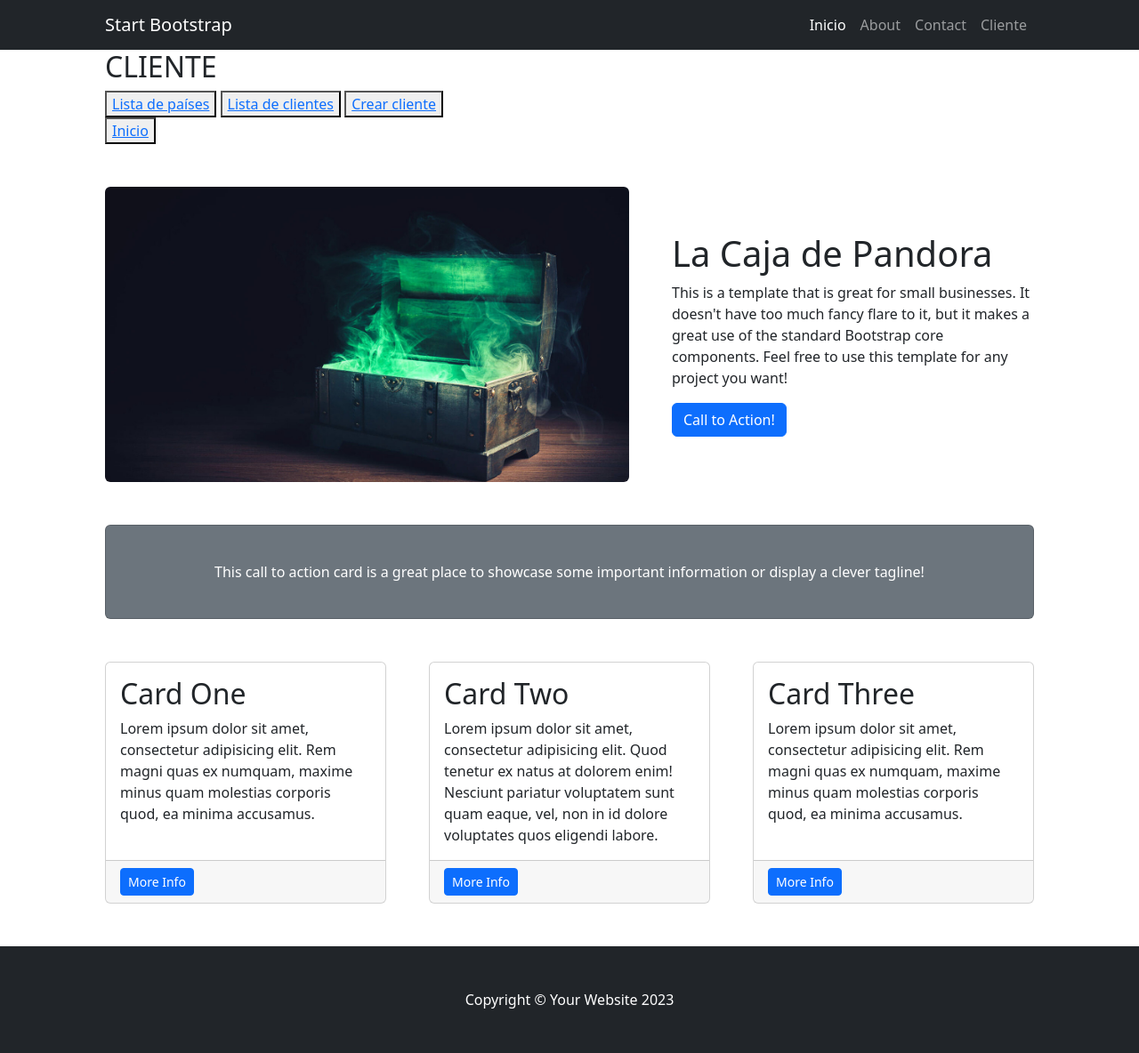
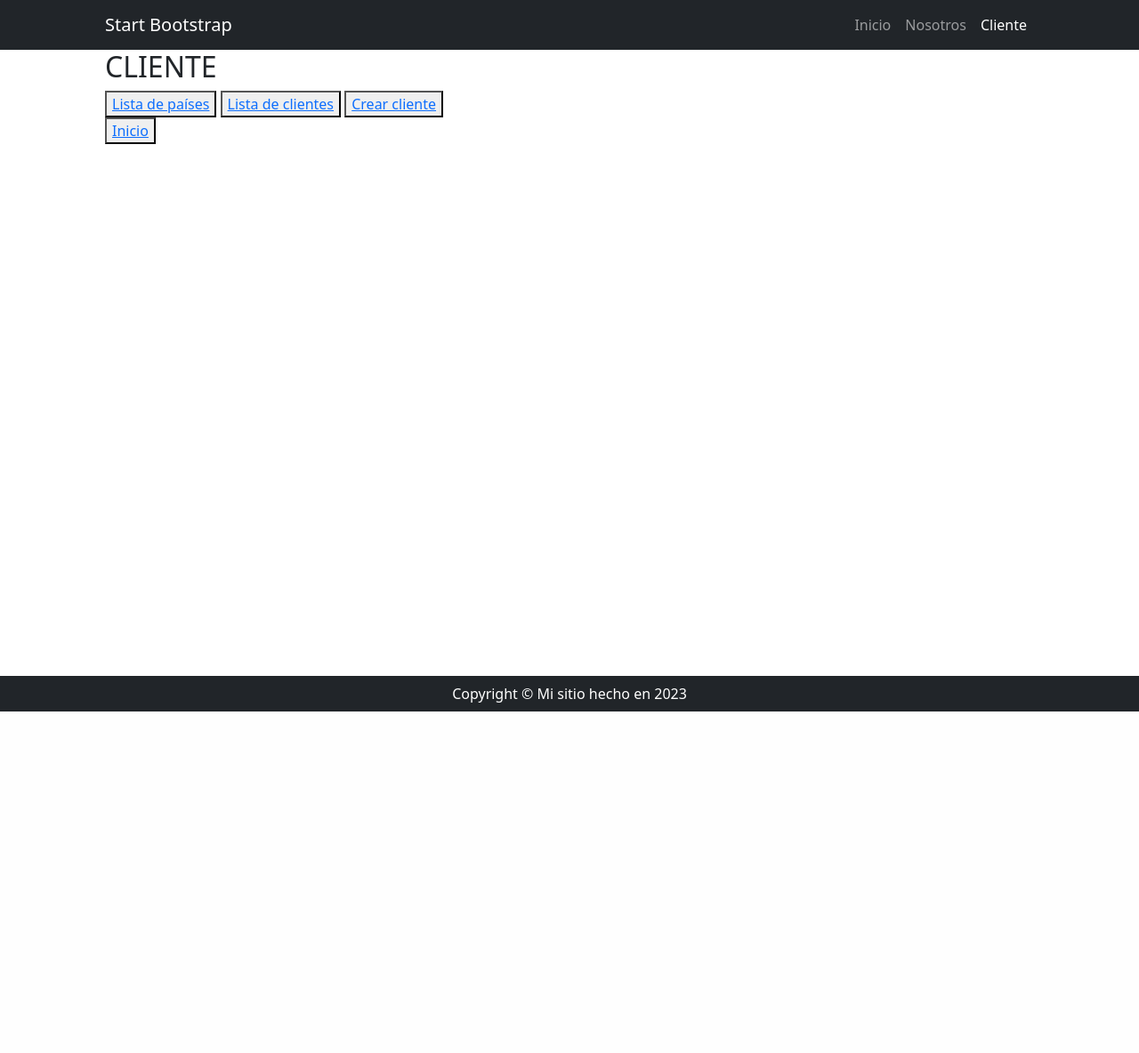
Before and after one commit to mullerger72/MotoTravel, a Django app: page /clientes/ in a window 1280 px wide. Shown: the whole page at 89% size. After the commit the page ends 800 px from the top, so only its background shows below. Run offline with Django 5.2, Linux system fonts and the light colour scheme; some libraries are stand-ins or nearby versions.

Commit message:
Arreglos

```diff
--- a/project/core/templates/core/base.html
+++ b/project/core/templates/core/base.html
@@ -18,63 +18,22 @@
         <link href="{% static 'core/css/styles.css' %}" rel="stylesheet" />
     </head>
     <body>
+
         {% include 'core/navbar.html' %}
+
         <!-- Page Content-->
         <div class="container px-4 px-lg-5">
+
             {% block content %}
 
             {% endblock content %}
-            <!-- Heading Row-->
-            <div class="row gx-4 gx-lg-5 align-items-center my-5">
-                <div class="col-lg-7"><img class="img-fluid rounded mb-4 mb-lg-0" src="{% static 'core/img/caja.jpg' %}" alt="..." /></div>
-                <div class="col-lg-5">
-                    <h1 class="font-weight-light">La Caja de Pandora</h1>
-                    <p>This is a template that is great for small businesses. It doesn't have too much fancy flare to it, but it makes a great use of the standard Bootstrap core components. Feel free to use this template for any project you want!</p>
-                    <a class="btn btn-primary" href="#!">Call to Action!</a>
-                </div>
-            </div>
-            <!-- Call to Action-->
-            <div class="card text-white bg-secondary my-5 py-4 text-center">
-                <div class="card-body"><p class="text-white m-0">This call to action card is a great place to showcase some important information or display a clever tagline!</p></div>
-            </div>
-            <!-- Content Row-->
-            <div class="row gx-4 gx-lg-5">
-                <div class="col-md-4 mb-5">
-                    <div class="card h-100">
-                        <div class="card-body">
-                            <h2 class="card-title">Card One</h2>
-                            <p class="card-text">Lorem ipsum dolor sit amet, consectetur adipisicing elit. Rem magni quas ex numquam, maxime minus quam molestias corporis quod, ea minima accusamus.</p>
-                        </div>
-                        <div class="card-footer"><a class="btn btn-primary btn-sm" href="#!">More Info</a></div>
-                    </div>
-                </div>
-                <div class="col-md-4 mb-5">
-                    <div class="card h-100">
-                        <div class="card-body">
-                            <h2 class="card-title">Card Two</h2>
-                            <p class="card-text">Lorem ipsum dolor sit amet, consectetur adipisicing elit. Quod tenetur ex natus at dolorem enim! Nesciunt pariatur voluptatem sunt quam eaque, vel, non in id dolore voluptates quos eligendi labore.</p>
-                        </div>
-                        <div class="card-footer"><a class="btn btn-primary btn-sm" href="#!">More Info</a></div>
-                    </div>
-                </div>
-                <div class="col-md-4 mb-5">
-                    <div class="card h-100">
-                        <div class="card-body">
-                            <h2 class="card-title">Card Three</h2>
-                            <p class="card-text">Lorem ipsum dolor sit amet, consectetur adipisicing elit. Rem magni quas ex numquam, maxime minus quam molestias corporis quod, ea minima accusamus.</p>
-                        </div>
-                        <div class="card-footer"><a class="btn btn-primary btn-sm" href="#!">More Info</a></div>
-                    </div>
-                </div>
-            </div>
+
+            {% include 'core/footer.html' %}
+
         </div>
-        <!-- Footer-->
-        <footer class="py-5 bg-dark">
-            <div class="container px-4 px-lg-5"><p class="m-0 text-center text-white">Copyright &copy; Your Website 2023</p></div>
-        </footer>
+
         <!-- Bootstrap core JS-->
         <script src="https://cdn.jsdelivr.net/npm/bootstrap@5.2.3/dist/js/bootstrap.bundle.min.js"></script>
-        <!-- Core theme JS-->
         <script src="{% static 'core/js/scripts.js' %}"></script>
     </body>
 </html>
--- /dev/null
+++ b/project/core/templates/core/footer.html
@@ -0,0 +1,3 @@
+<footer class="py-2 bg-dark fixed-bottom">
+    <div class="container px-4 px-lg-5"><p class="m-0 text-center text-white">Copyright &copy; Mi sitio hecho en 2023</p></div>
+</footer>
--- a/project/core/templates/core/navbar.html
+++ b/project/core/templates/core/navbar.html
@@ -5,10 +5,9 @@
         <button class="navbar-toggler" type="button" data-bs-toggle="collapse" data-bs-target="#navbarSupportedContent" aria-controls="navbarSupportedContent" aria-expanded="false" aria-label="Toggle navigation"><span class="navbar-toggler-icon"></span></button>
         <div class="collapse navbar-collapse" id="navbarSupportedContent">
             <ul class="navbar-nav ms-auto mb-2 mb-lg-0">
-                <li class="nav-item"><a class="nav-link active" aria-current="page" href="{% url 'core:index' %}">Inicio</a></li>
-                <li class="nav-item"><a class="nav-link" href="#!">About</a></li>
-                <li class="nav-item"><a class="nav-link" href="#!">Contact</a></li>
-                <li class="nav-item"><a class="nav-link" href="{% url 'cliente:index' %}">Cliente</a></li>
+                <li class="nav-item"><a class="nav-link {% if request.path == '/' %} active {% endif %}" aria-current="page" href="{% url 'core:index' %}">Inicio</a></li>
+                <li class="nav-item"><a class="nav-link {% if request.path == '/about/' %} active {% endif %}" href="{% url 'core:about' %}">Nosotros</a></li>
+                <li class="nav-item"><a class="nav-link {% if request.path == '/clientes/' %} active {% endif %} " href="{% url 'cliente:index' %}">Cliente</a></li>
             </ul>
         </div>
     </div>
--- a/project/core/urls.py
+++ b/project/core/urls.py
@@ -1,9 +1,10 @@
 from django.urls import path
 
-from .views import index
+from .views import about, index
 
 app_name = "core"
 
 urlpatterns = [
     path("", index, name="index"),
+    path("about/", about, name="about"),
 ]
```
Also changed, not shown: project/core/templates/core/about.html (added, +10 -0 lines), project/core/templates/core/index.html (+23 -0 lines), project/core/templates/core/tarjeta.html (added, +9 -0 lines), project/core/views.py (+17 -1 lines).
